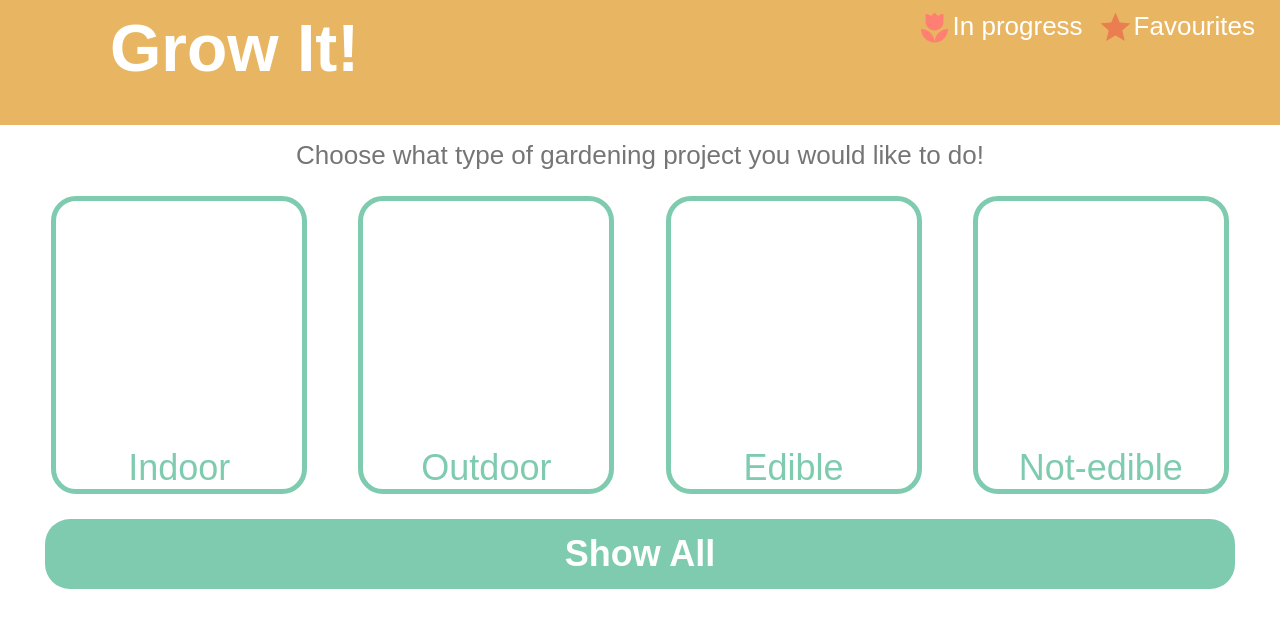
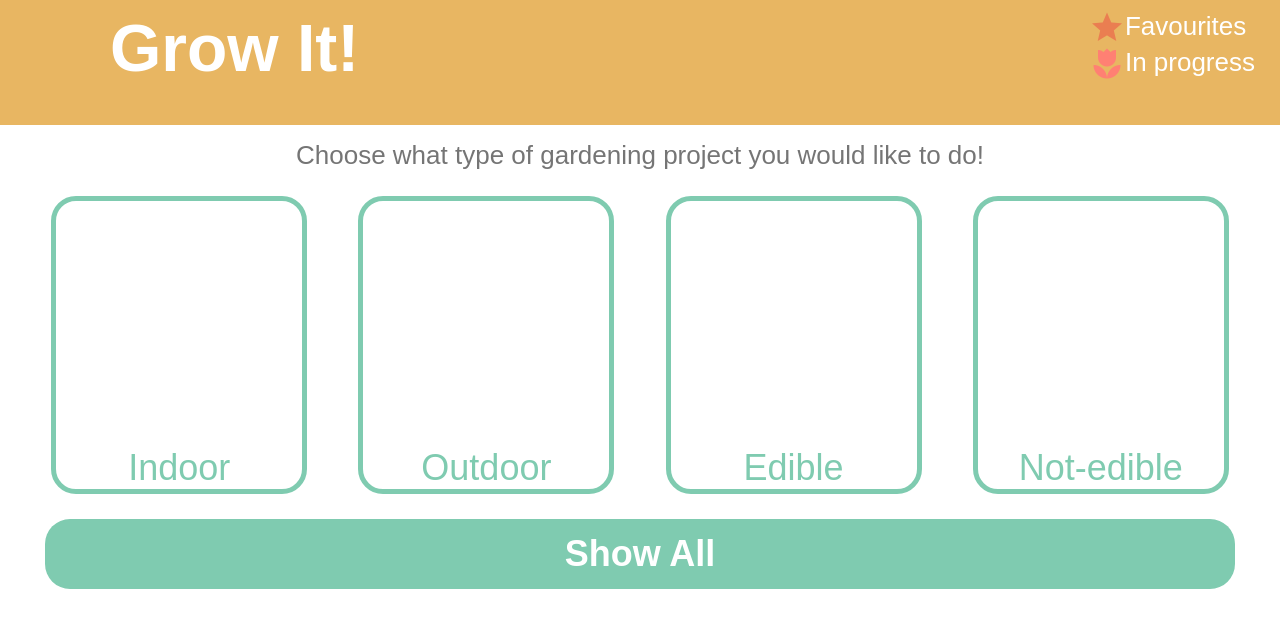
Before and after one commit to cjmcauley/educational_app, a Vue app in the folder client/: page /projects/1 in a window 1280 px wide. Shown: the top 628 px of the page. Built offline with nearby package versions, Linux system fonts and the light colour scheme; a web font is replaced by a local one.

Commit message:
Adjusted header right div to flex and column

```diff
--- a/client/src/components/Header.vue
+++ b/client/src/components/Header.vue
@@ -63,6 +63,9 @@ a {
 .mini-menu {
   vertical-align: center;
   padding-right: 20px;
+  display: flex;
+  flex-direction: column;
+
 }
 
 
--- a/client/src/components/ProjectCard.vue
+++ b/client/src/components/ProjectCard.vue
@@ -168,6 +168,7 @@ export default {
     margin: 10px;
     opacity: 1.0;
     display: flex;
+    flex: 1 100%;
     width: 40vh;
     flex-direction: column;
     height: 40vh;
@@ -209,4 +210,6 @@ export default {
     margin-bottom: 5px;
   }
 
+
+
 </style>
--- a/client/src/components/ProjectGrid.vue
+++ b/client/src/components/ProjectGrid.vue
@@ -90,4 +90,5 @@ font-size: 50px;
 color: #000000;
 }
 
+
 </style>
```
